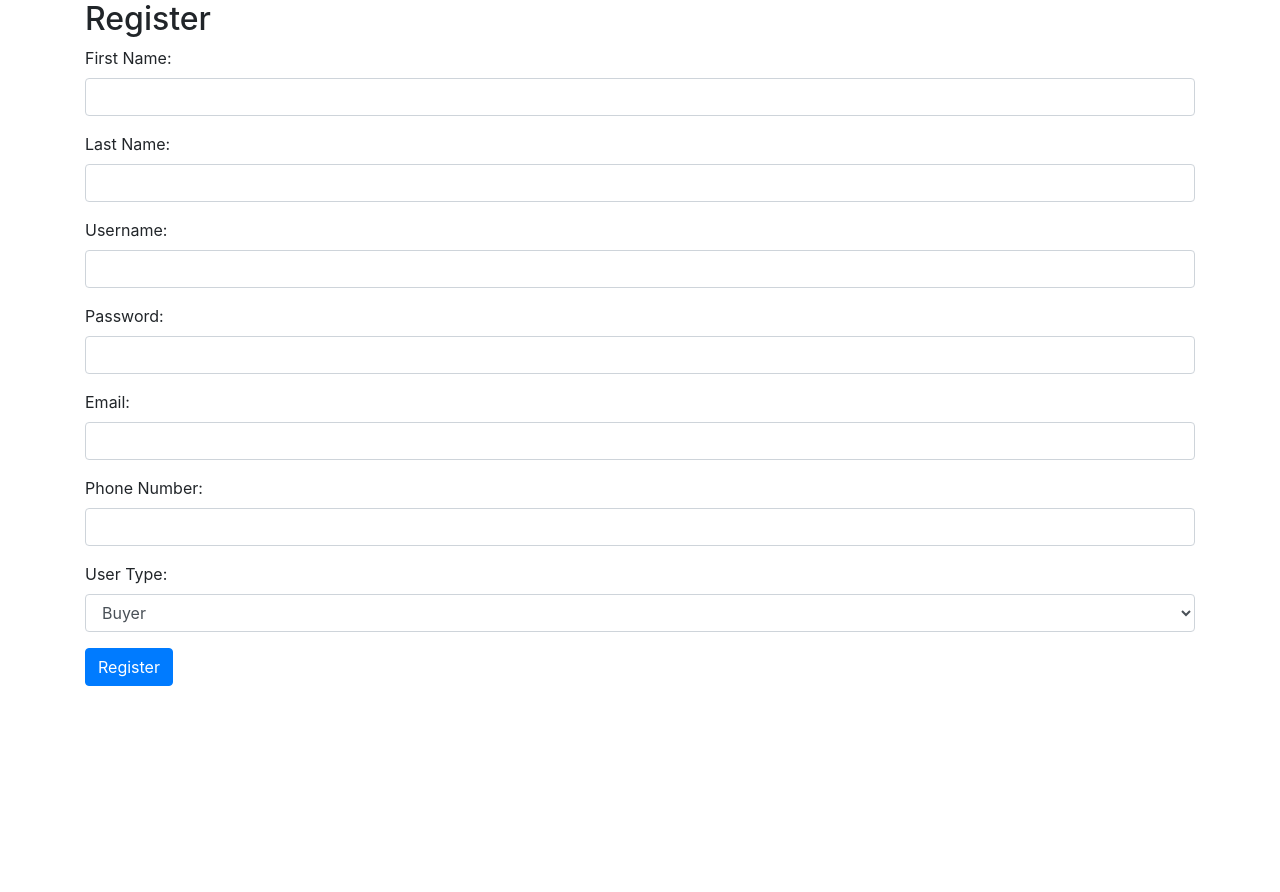
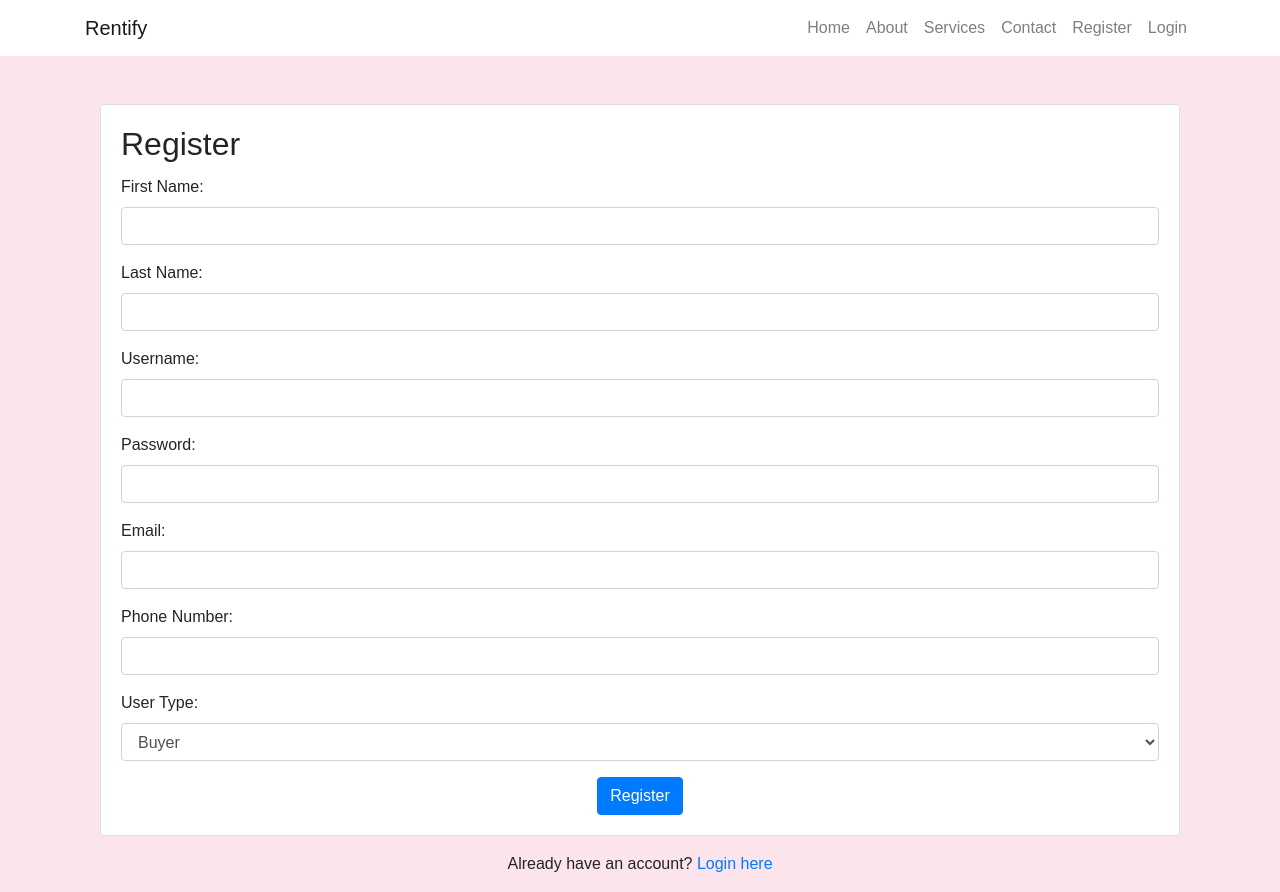
Before and after one commit to sriramreddy-7/Rentify---Presidio-Hiring-Challenge, a Django app: page /register in a window 1280 px wide. Before the commit the page ends 686 px from the top, so only its background shows below. Run offline with Django 4.2, Linux system fonts and the light colour scheme; some libraries are stand-ins or nearby versions.

Commit message:
Login | Register

```diff
--- /dev/null
+++ b/templates/navbar.html
@@ -0,0 +1,82 @@
+{% load static %}
+<!DOCTYPE html>
+<html lang="en">
+  <head>
+    <meta charset="UTF-8" />
+    <meta name="viewport" content="width=device-width, initial-scale=1.0" />
+    <title>Rentify - Where Renting Meets Simplicity</title>
+    <link
+      rel="stylesheet"
+      href="https://stackpath.bootstrapcdn.com/bootstrap/4.5.2/css/bootstrap.min.css"
+    />
+    <style>
+      body {
+        background-color: #fce4ec;
+        font-family: Arial, sans-serif;
+      }
+      .navbar {
+        background-color: #fff;
+      }
+      .jumbotron {
+        background-color: #fff;
+        border-radius: 20px;
+      }
+      .btn-pink {
+        background-color: #ff69b4;
+        border-color: #ff69b4;
+      }
+      .btn-pink:hover {
+        background-color: #ff1493;
+        border-color: #ff1493;
+      }
+    </style>
+  </head>
+  <body>
+    <nav class="navbar navbar-expand-lg navbar-light">
+      <div class="container">
+        <a class="navbar-brand" href="{% url 'index' %}">Rentify</a>
+        <button
+          class="navbar-toggler"
+          type="button"
+          data-toggle="collapse"
+          data-target="#navbarNav"
+          aria-controls="navbarNav"
+          aria-expanded="false"
+          aria-label="Toggle navigation"
+        >
+          <span class="navbar-toggler-icon"></span>
+        </button>
+        <div class="collapse navbar-collapse" id="navbarNav">
+          <ul class="navbar-nav ml-auto">
+            <li class="nav-item">
+              <a class="nav-link" href="#">Home</a>
+            </li>
+            <li class="nav-item">
+              <a class="nav-link" href="#">About</a>
+            </li>
+            <li class="nav-item">
+              <a class="nav-link" href="#">Services</a>
+            </li>
+            <li class="nav-item">
+              <a class="nav-link" href="#">Contact</a>
+            </li>
+            <li class="nav-item">
+              <a class="nav-link" href="{% url 'register' %}">Register</a>
+            </li>
+            <li class="nav-item">
+              <a class="nav-link" href="{% url 'user_login' %}">Login</a>
+            </li>
+          </ul>
+        </div>
+      </div>
+    </nav>
+    <div class="container mt-5">
+{% block body %}
+{% endblock %}
+</div>
+
+<script src="https://code.jquery.com/jquery-3.5.1.slim.min.js"></script>
+    <script src="https://cdn.jsdelivr.net/npm/@popperjs/core@2.5.4/dist/umd/popper.min.js"></script>
+    <script src="https://stackpath.bootstrapcdn.com/bootstrap/4.5.2/js/bootstrap.min.js"></script>
+  </body>
+</html>
--- a/templates/register/register.html
+++ b/templates/register/register.html
@@ -1,38 +1,71 @@
-<!-- core/templates/register.html -->
-<!DOCTYPE html>
-<html>
-<head>
-    <title>Register</title>
-    <link rel="stylesheet" href="https://stackpath.bootstrapcdn.com/bootstrap/4.5.2/css/bootstrap.min.css">
-</head>
-<body>
+{% extends 'navbar.html' %}
+
+{% block body %}
 <div class="container">
-    <h2>Register</h2>
+  <div class="card mt-5">
+    <div class="card-body">
+      <h2 class="card-title">Register</h2>
       <form method="post" action="{% url 'register' %}">
         {% csrf_token %}
         <div class="form-group">
           <label for="first_name">First Name:</label>
-            <input type="text" class="form-control" id="first_name" name="first_name" required>
+          <input
+            type="text"
+            class="form-control"
+            id="first_name"
+            name="first_name"
+            required
+          />
         </div>
         <div class="form-group">
           <label for="last_name">Last Name:</label>
-            <input type="text" class="form-control" id="last_name" name="last_name" required>
+          <input
+            type="text"
+            class="form-control"
+            id="last_name"
+            name="last_name"
+            required
+          />
         </div>
         <div class="form-group">
           <label for="username">Username:</label>
-            <input type="text" class="form-control" id="username" name="username" required>
+          <input
+            type="text"
+            class="form-control"
+            id="username"
+            name="username"
+            required
+          />
         </div>
         <div class="form-group">
           <label for="password">Password:</label>
-            <input type="password" class="form-control" id="password" name="password" required>
+          <input
+            type="password"
+            class="form-control"
+            id="password"
+            name="password"
+            required
+          />
         </div>
         <div class="form-group">
           <label for="email">Email:</label>
-            <input type="email" class="form-control" id="email" name="email" required>
+          <input
+            type="email"
+            class="form-control"
+            id="email"
+            name="email"
+            required
+          />
         </div>
         <div class="form-group">
           <label for="phone_number">Phone Number:</label>
-            <input type="text" class="form-control" id="phone_number" name="phone_number" required>
+          <input
+            type="text"
+            class="form-control"
+            id="phone_number"
+            name="phone_number"
+            required
+          />
         </div>
         <div class="form-group">
           <label for="user_type">User Type:</label>
@@ -41,8 +74,15 @@
             <option value="seller">Seller</option>
           </select>
         </div>
+        <center>
 <button type="submit" class="btn btn-primary">Register</button>
+        </center>
+
       </form>
     </div>
-</body>
-</html>
+  </div>
+  <div class="mt-3 text-center">
+    <p>Already have an account? <a href="{% url 'user_login' %}">Login here</a></p>
+  </div>
+</div>
+{% endblock %}
```
Also changed, not shown: templates/index.html (+18 -14 lines), templates/login/login.html (+30 -15 lines). Lines whose indentation alone changed are shown as unchanged.
